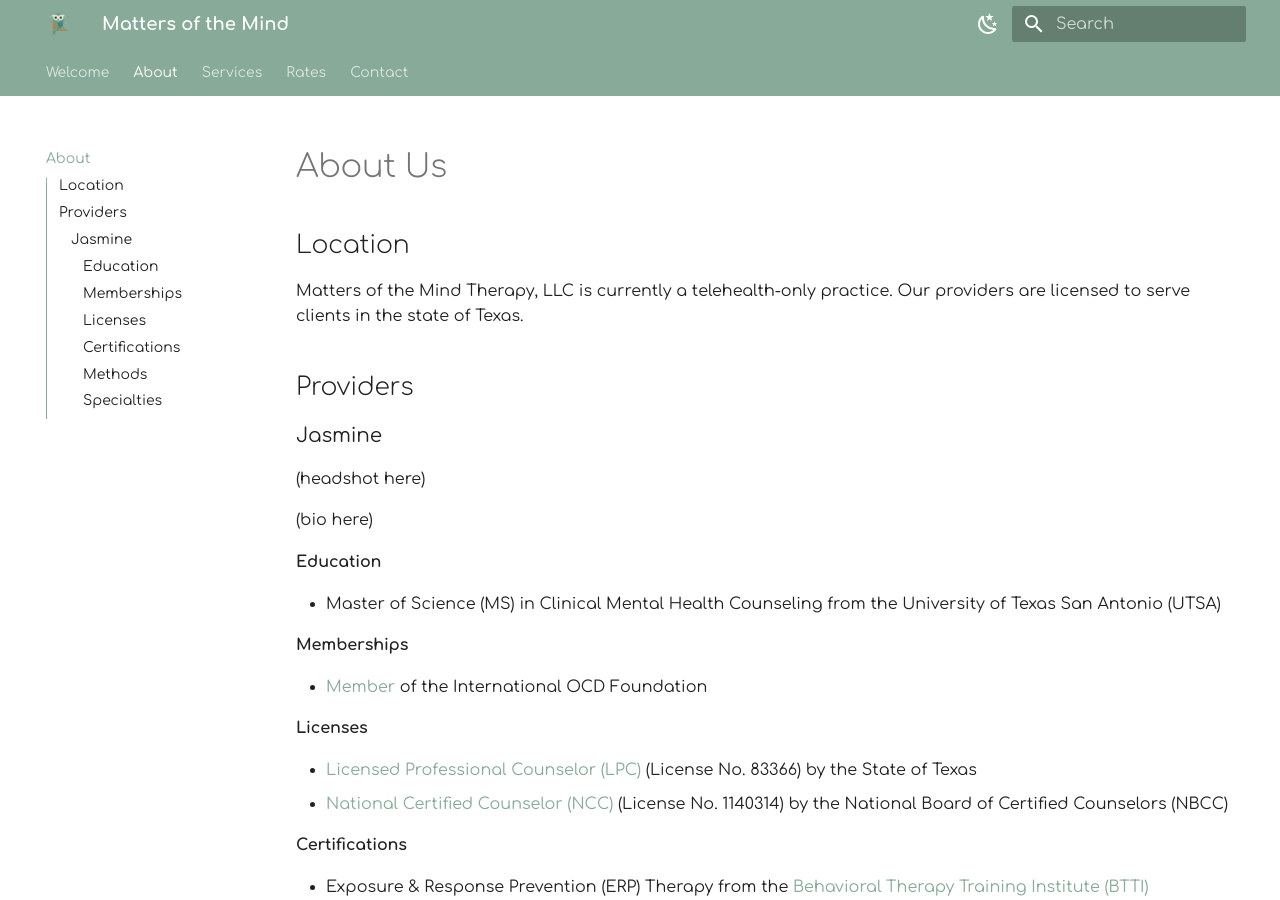
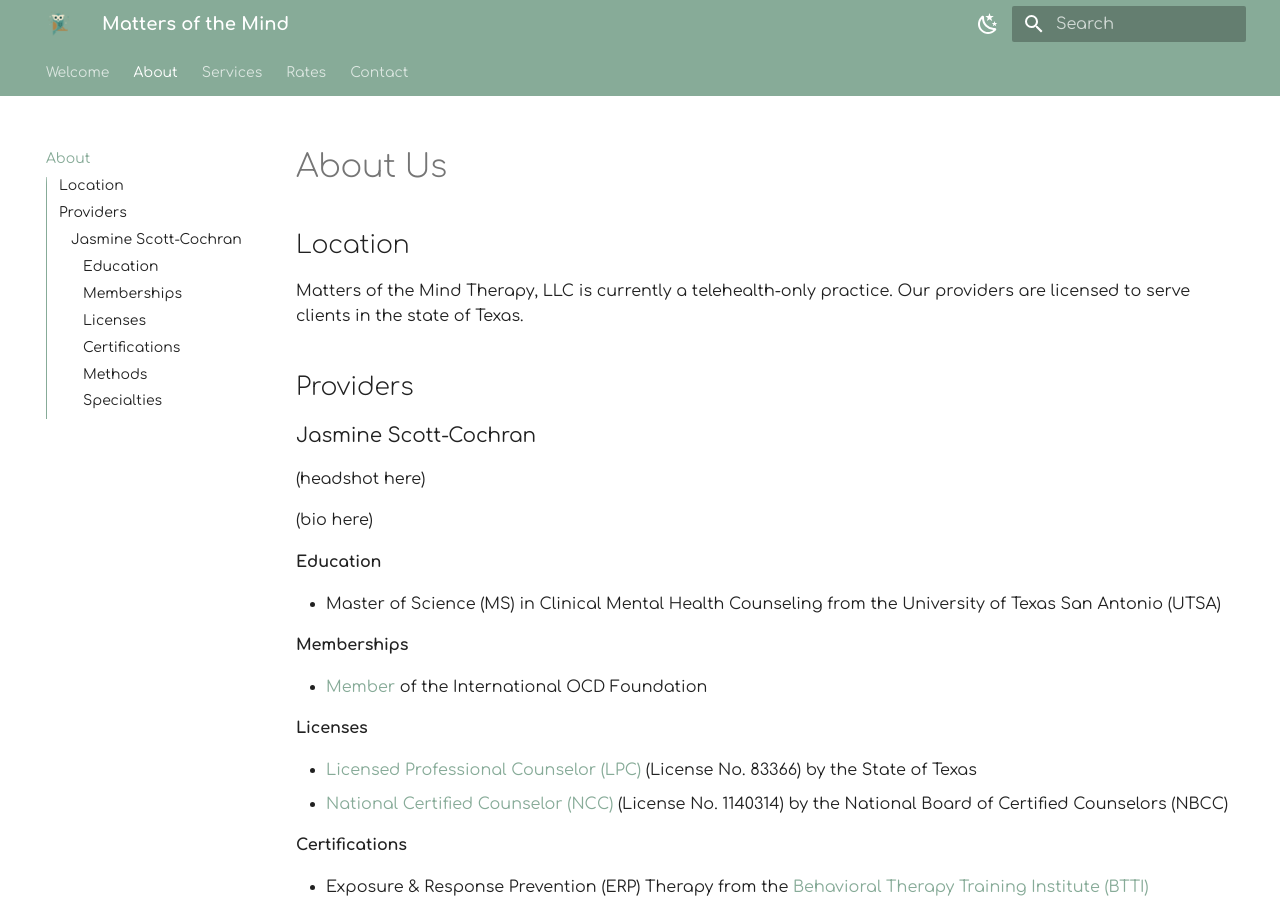
Before and after one commit to motm-therapy/website, an MkDocs documentation site: the page built from docs/about.md, in a window 1280 px wide and 900 px high. Built offline with MkDocs 1.6.1 and Material for MkDocs 9.7.7, drawn with Linux system fonts in a browser that asks for light colours.

Commit message:
Update about.md

```diff
--- a/docs/about.md
+++ b/docs/about.md
@@ -7,7 +7,7 @@ Our providers are licensed to serve clients in the state of Texas.
 
 ## Providers
 
-### Jasmine
+### Jasmine Scott-Cochran
 
 (headshot here)
 
```
